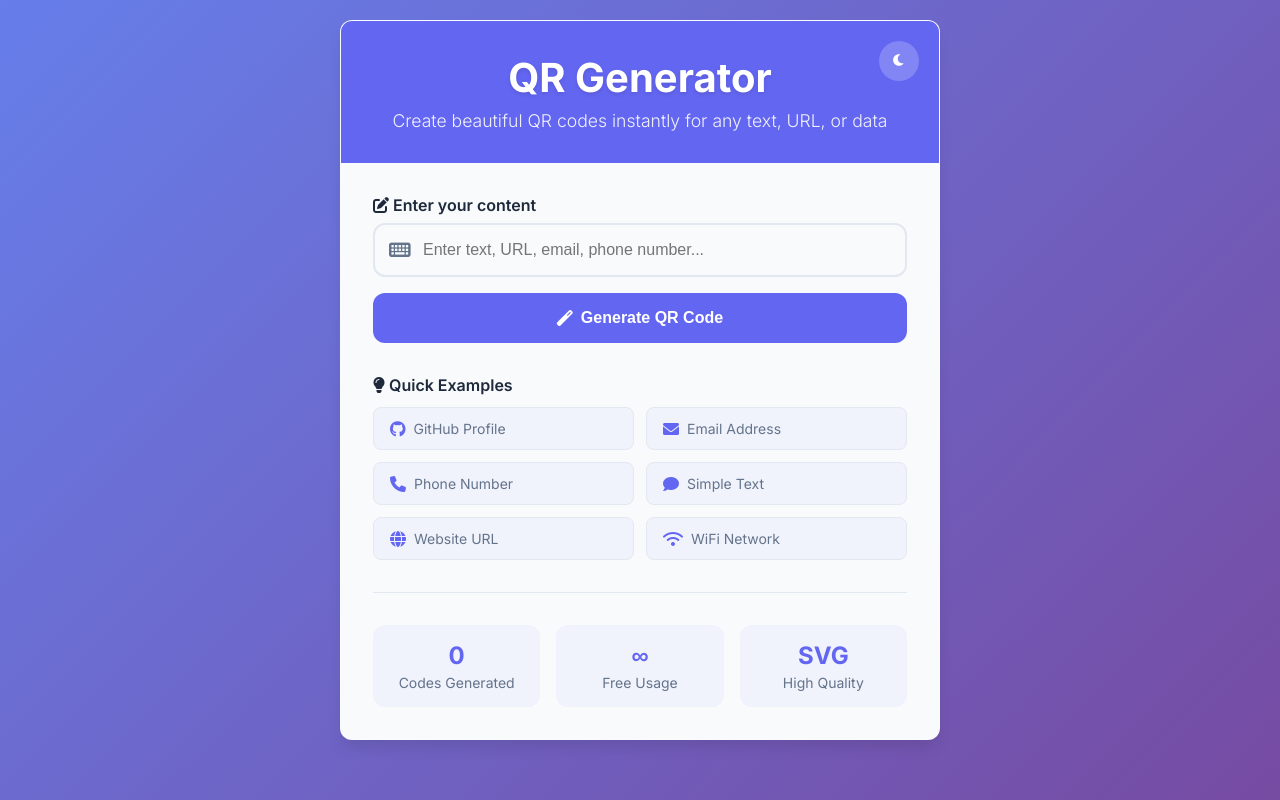
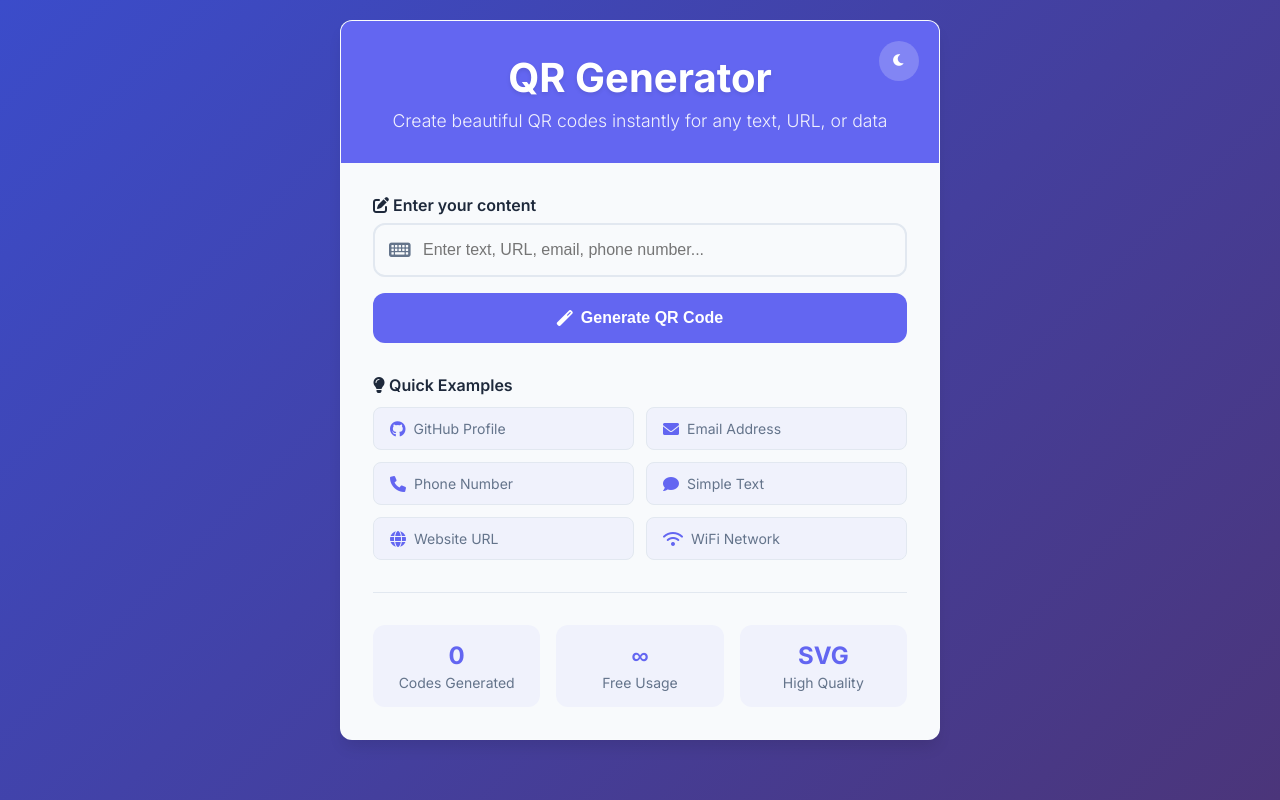
Before and after one commit to TheCodeKeep/web-qr-generator, a Flask app: page / in a window 1280 px wide. Run offline with Flask 3, Linux system fonts and the light colour scheme.

Commit message:
fix: update body background gradient for improved aesthetics

```diff
--- a/static/css/styles.css
+++ b/static/css/styles.css
@@ -29,7 +29,7 @@
 
 body {
     font-family: 'Inter', sans-serif;
-    background: linear-gradient(135deg, #667eea 0%, #764ba2 100%);
+    background: linear-gradient(135deg, #3b4cca 0%, #4b357a 100%);
     color: var(--text-primary);
     min-height: 100vh;
     padding: 20px;
```
